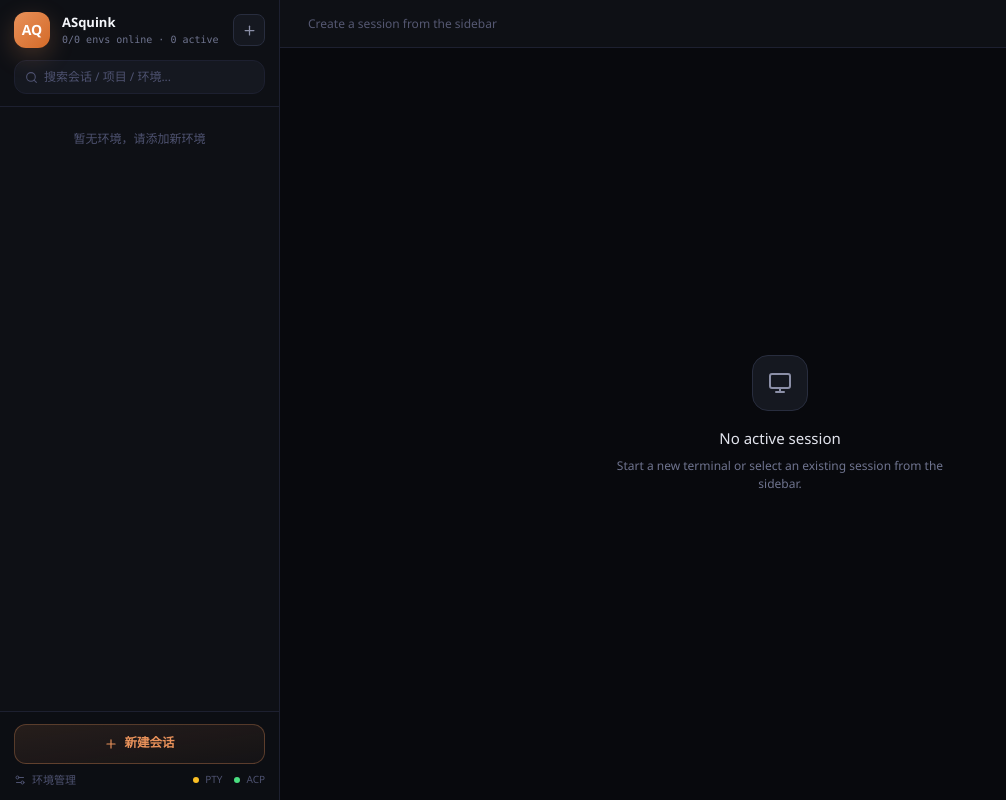
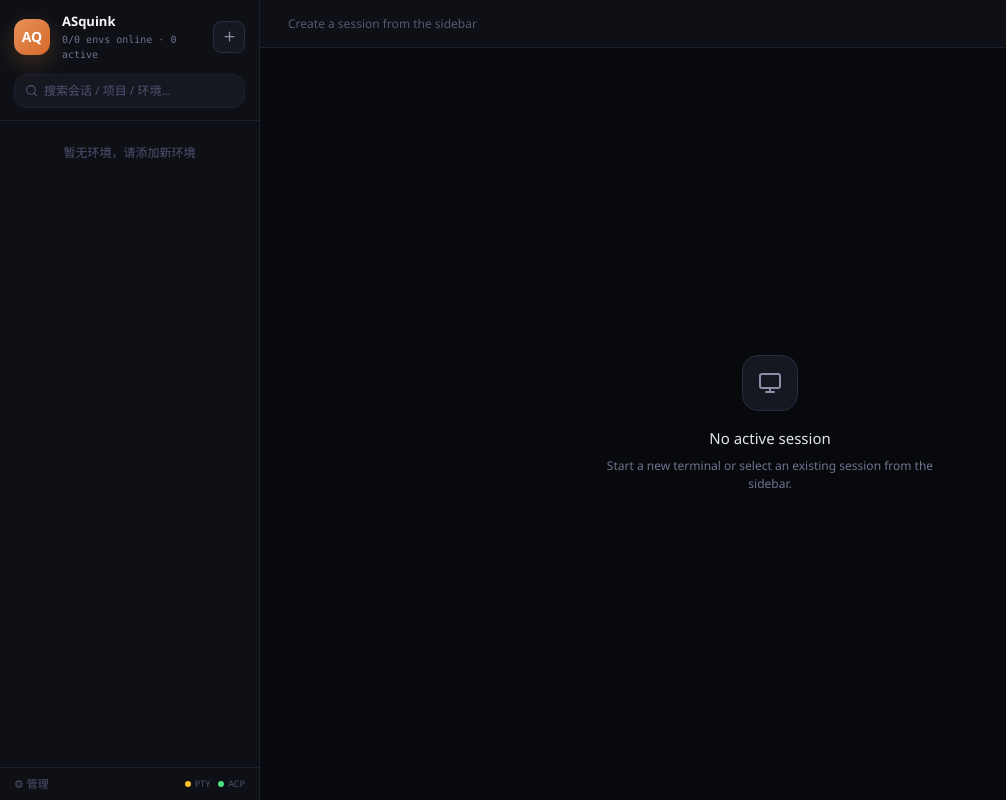
Before and after one commit to adyingfish/asquink, a React (Vite) app: page / in a window 1280 px wide. Shown: the whole page, without its empty margins (0-1006 px from the left). Built offline with nearby package versions, Linux system fonts and the light colour scheme; the HTML template or start-up script is replaced by a standard one.

Commit message:
refactor(sidebar): 优化侧边栏界面布局和会话标识逻辑

```diff
--- a/src/components/Sidebar.tsx
+++ b/src/components/Sidebar.tsx
@@ -1,6 +1,6 @@
 import { useState, useEffect } from 'react'
 import { invoke } from '@tauri-apps/api/core'
-import { Plus, RefreshCw, Search, Settings2, Trash2 } from 'lucide-react'
+import { Plus, RefreshCw, Search, Trash2 } from 'lucide-react'
 import type { Session, Env, Project, AgentInfo } from '../App'
 
 interface SidebarProps {
@@ -413,7 +413,7 @@ export default function Sidebar({
   const activeSessionCount = sessions.filter(session => session.status !== 'disconnected').length
 
   return (
-    <div className="w-[280px] bg-[#0e1015] border-r border-[#1d2030] flex flex-col flex-shrink-0">
+    <div className="w-[260px] bg-[#0e1015] border-r border-[#1d2030] flex flex-col flex-shrink-0">
       <div className="px-3.5 py-3 border-b border-[#1d2030]">
         <div className="flex items-center gap-3">
           <div className="w-9 h-9 rounded-xl bg-gradient-to-br from-[#E8915A] to-[#D46A28] shadow-[0_8px_24px_rgba(232,145,90,0.24)] flex items-center justify-center text-white text-sm font-semibold">
@@ -495,9 +495,9 @@ export default function Sidebar({
                 >
                   <span
                     className="text-[9px] text-[#4e5270] w-3 text-center transition-transform duration-150"
-                    style={{ transform: isOpen ? 'rotate(90deg)' : 'none' }}
+                    style={{ transform: isOpen ? 'rotate(0deg)' : 'rotate(-90deg)' }}
                   >
-                    ▶
+                    ▼
                   </span>
                   <span className="text-base">{getEnvIcon(env)}</span>
                   <div className="flex-1 min-w-0">
@@ -802,32 +802,25 @@ export default function Sidebar({
         )}
       </div>
 
-      {/* Bottom */}
-      <div className="px-3.5 py-3 border-t border-[#1d2030] bg-[#0c0e13] flex flex-col gap-2">
-        <button
-          onClick={() => setShowNewSession(true)}
-          className="w-full h-10 rounded-xl border border-[#E8915A]/30 bg-gradient-to-br from-[#E8915A]/[0.12] to-[#E8915A]/[0.04] text-[#E8915A] text-[12.5px] font-semibold flex items-center justify-center gap-1.5 hover:from-[#E8915A]/[0.18] hover:to-[#E8915A]/[0.07] transition-all cursor-pointer"
+      {/* Bottom bar */}
+      <div className="px-[14px] py-2 border-t border-[#1d2030] flex items-center gap-2.5">
+        <span
+          className="text-[11px] text-[#4e5270] cursor-pointer"
+          onClick={onOpenEnvManage}
+          onMouseEnter={(e) => e.currentTarget.style.color = '#E8915A'}
+          onMouseLeave={(e) => e.currentTarget.style.color = '#4e5270'}
         >
-          <Plus size={14} /> 新建会话
-        </button>
-        <div className="flex items-center gap-3 text-[10px] text-[#4e5270]">
-          <button
-            onClick={onOpenEnvManage}
-            className="inline-flex items-center gap-1.5 text-[11px] text-[#4e5270] cursor-pointer hover:text-[#E8915A] transition-colors"
-            aria-label="Environment settings"
-          >
-            <Settings2 size={12} />
-            环境管理
-          </button>
-          <div className="ml-auto flex items-center gap-3">
-            <span className="inline-flex items-center gap-1.5">
-              <span className="w-1.5 h-1.5 rounded-full bg-[#FBBF24]" />
-              PTY
-            </span>
-            <span className="inline-flex items-center gap-1.5">
-              <span className="w-1.5 h-1.5 rounded-full bg-[#4ADE80]" />
-              ACP
-            </span>
+          ⚙ 管理
+        </span>
+        <div className="flex-1" />
+        <div className="flex gap-2">
+          <div className="flex items-center gap-1">
+            <div className="w-1.5 h-1.5 rounded-full bg-[#FBBF24]" />
+            <span className="text-[9px] text-[#4e5270]">PTY</span>
+          </div>
+          <div className="flex items-center gap-1">
+            <div className="w-1.5 h-1.5 rounded-full bg-[#4ADE80]" />
+            <span className="text-[9px] text-[#4e5270]">ACP</span>
           </div>
         </div>
       </div>
@@ -887,31 +880,21 @@ export default function Sidebar({
 
 // Session badge component
 function SessionBadge({ s }: { s: Session }) {
-  const badgeTone = s.mode === 'chat'
-    ? {
-        label: 'CHAT',
-        color: '#C084FC',
-        background: 'rgba(192, 132, 252, 0.1)',
-        border: 'rgba(192, 132, 252, 0.18)',
-      }
-    : {
-        label: 'PTY',
-        color: '#60A5FA',
-        background: 'rgba(96, 165, 250, 0.1)',
-        border: 'rgba(96, 165, 250, 0.18)',
-      }
+  const isTerm = !s.projectId && !s.agentId
+  const label = isTerm ? 'PTY' : (s.mode === 'chat' ? 'ACP' : 'PTY')
+  const color = isTerm ? '#FBBF24' : (s.mode === 'chat' ? '#4ADE80' : '#60A5FA')
+  const background = isTerm ? 'rgba(251, 191, 36, 0.08)' : (s.mode === 'chat' ? 'rgba(74, 222, 128, 0.08)' : 'rgba(96, 165, 250, 0.08)')
 
   return (
     <div className="flex flex-col items-end justify-center gap-1 flex-shrink-0 min-h-[34px]">
       <span
-        className="h-5 px-1.5 rounded-md border text-[8.5px] font-semibold tracking-[0.08em] inline-flex items-center"
+        className="h-5 px-1.5 rounded-md text-[8.5px] font-semibold tracking-[0.08em] inline-flex items-center"
         style={{
-          background: badgeTone.background,
-          color: badgeTone.color,
-          borderColor: badgeTone.border,
+          background,
+          color,
         }}
       >
-        {badgeTone.label}
+        {label}
       </span>
       <span className="text-[9px] min-h-[12px]">
         {s.status === 'connected' && s.statusText && (
```
